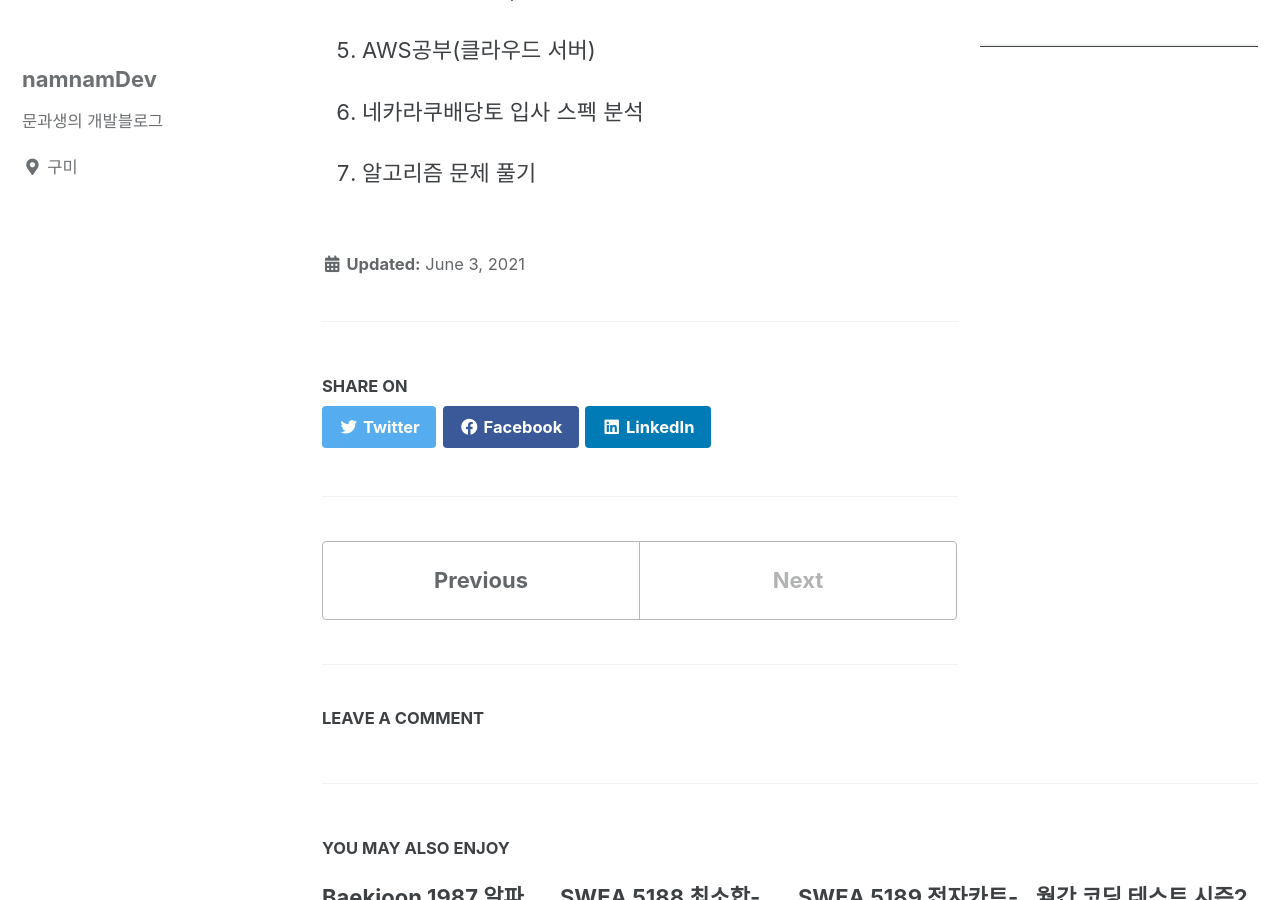
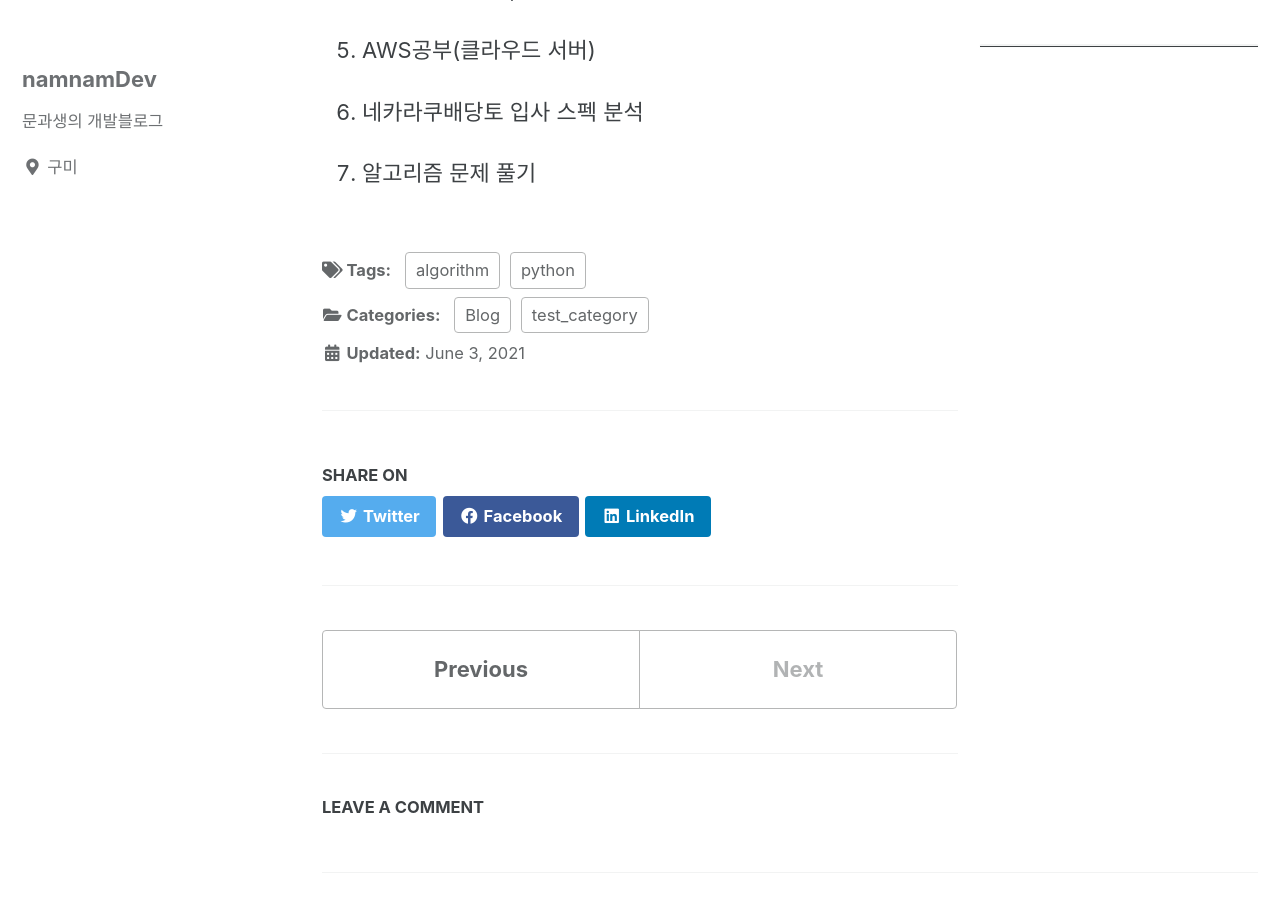
Before and after one commit to namnamDev/namnamDev.github.io, a Jekyll site: the page built from _posts/2021-06-03-list.md, in a window 1280 px wide and 900 px high, scrolled down 1521 px. Built offline with Jekyll 4.4.1, drawn with Linux system fonts in a browser that asks for light colours; cached includes are drawn as plain includes; comment, search, counter and statistics services are not loaded.

Commit message:
testCategory2

```diff
--- a/_posts/2021-06-03-list.md
+++ b/_posts/2021-06-03-list.md
@@ -1,3 +1,18 @@
+---
+title: "할일목록(210603)"
+excerpt: "할일목록"
+
+categories:
+  - Blog
+  - test_category
+tags:
+  - algorithm
+  - python
+last_modified_at: 2021-06-03 13:30:00-05:00
+
+comments : true
+---
+
 # 할일 목록
 
 1. 싸피 자바 복습
```
